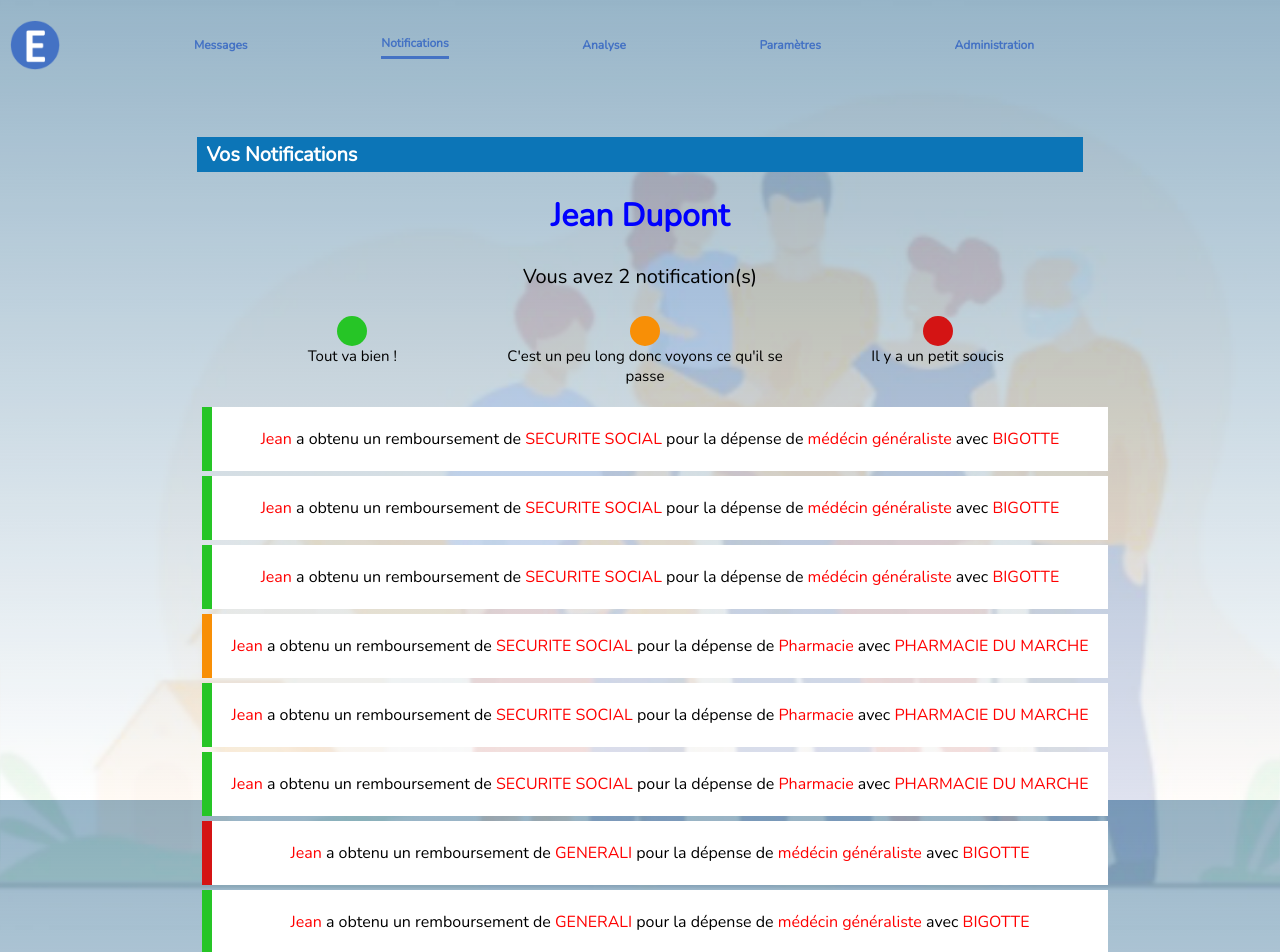
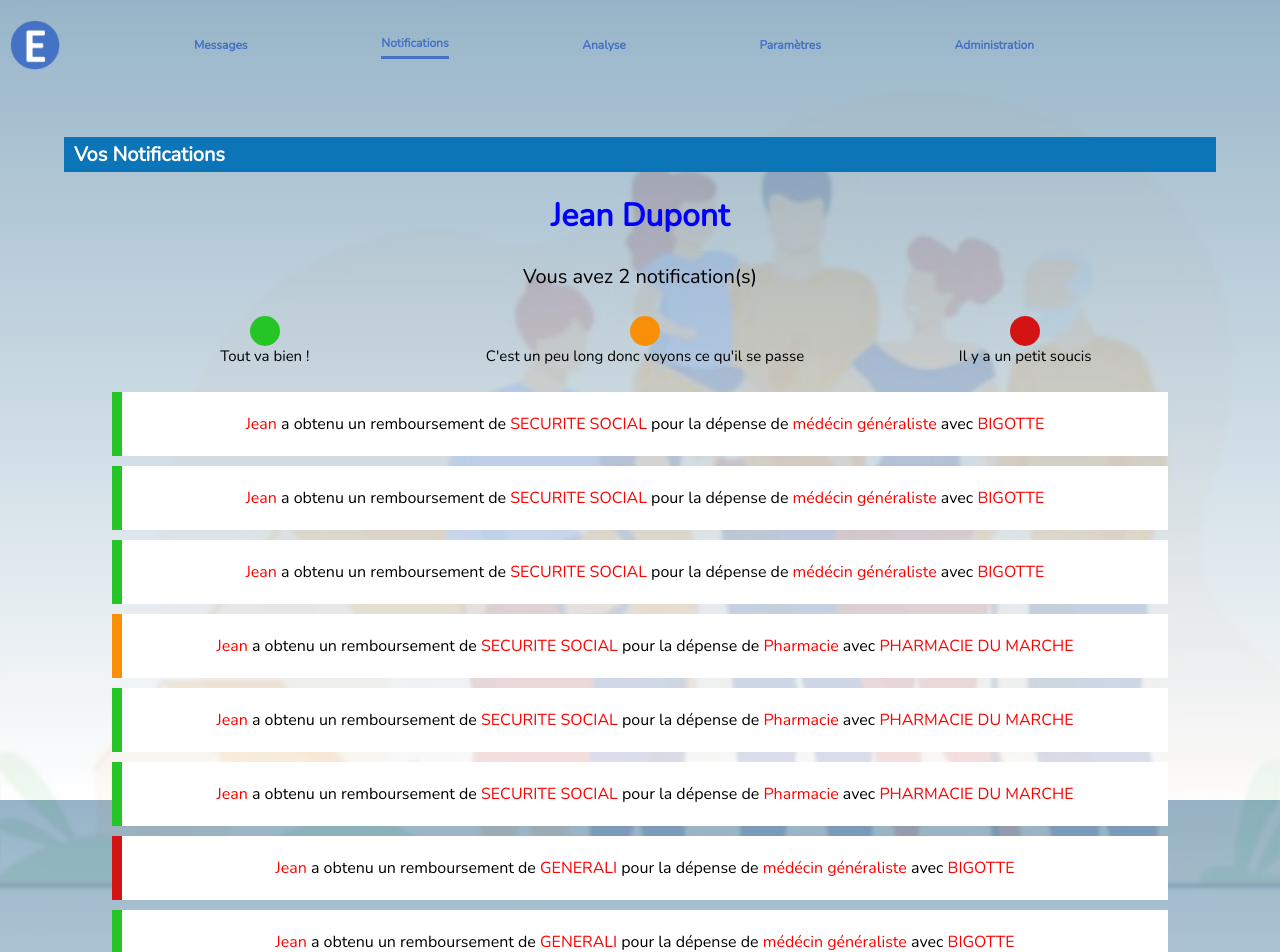
Before and after one commit to WildCodeSchool/remoteFR-R2dwild-P3-secuel-front, a React (Create React App) app: page /notification in a window 1280 px wide. Shown: the top 952 px of the page. Built offline with nearby package versions, Linux system fonts and the light colour scheme.

Commit message:
spelling in congratulation and css corrections

```diff
--- a/src/components/NotifCompo.css
+++ b/src/components/NotifCompo.css
@@ -2,26 +2,23 @@
   background-color:white;
   border-left: 10px solid rgb(38, 197, 38);
   height: auto;
-  justify-content: center;
   margin: 5px;
   padding: 5px;
-  width: 100%;
+  width: 90%;
 }
 .barRed {
   background-color:white;
   border-left: 10px solid rgb(212, 20, 20);
   height: auto;
-  justify-content: center;
   margin: 5px;
   padding: 5px;
-  width: 100%;
+  width: 90%;
 }
 .barYellow {
   background-color:white;
   border-left: 10px solid rgb(248, 143, 6);
   height: auto;
-  justify-content: center;
   margin: 5px;
   padding: 5px;
-  width: 100%;
+  width: 90%;
 }
--- a/src/screen/Congratulation.js
+++ b/src/screen/Congratulation.js
@@ -11,8 +11,8 @@ const Congratulation = visitor => {
       <p>
         {visitor.numMutu === '' ? (
           <span>
-            Le numéro de Sécurité Sociale {visitor.numSecu} est rattraché à
-            votre profil
+            Le numéro de Sécurité Sociale {visitor.numSecu} est rattaché à votre
+            profil
           </span>
         ) : (
           <span>
--- a/src/screen/Form.css
+++ b/src/screen/Form.css
@@ -6,7 +6,7 @@
   border-radius:5px;
   color:white;
   height:30px;
-  width:30%;
+  width:auto;
 }
 #connaissance{
   display:flex;
--- a/src/screen/Notification.css
+++ b/src/screen/Notification.css
@@ -15,6 +15,9 @@
   padding : 5px;
   width: 100%;
 }
+.notifBody{
+  width: 90%;
+}
 .notifList {
   background-color: white;
   border-left: 6px solid green;
@@ -29,6 +32,11 @@
   list-style-type: none;
   padding: 0px;
   width: 100%;
+}
+.notifMap{
+  align-items: center;
+  display: flex;
+  flex-direction: column;
 }
 .notifNumber {
   display: flex;
--- a/src/screen/Notification.js
+++ b/src/screen/Notification.js
@@ -16,7 +16,6 @@ const Notification = () => {
       : 'aucune'
 
   return (
-    <div>
     <div className='notifBody'>
       <h1 id='titreNotif'>Vos Notifications</h1>
       <h1>
@@ -25,12 +24,7 @@ const Notification = () => {
         </span>
       </h1>
 
-        <div className='notifNumber'>
-          Vous avez {'   '}
-          {statusNotif}
-          {'   '}
-          notification(s)
-        </div>
+      <div className='notifNumber'>Vous avez {statusNotif} notification(s)</div>
       {/* Légende des vignettes  */}
       <ul className='legendRaw'>
         <ul className='starNText'>
@@ -48,7 +42,7 @@ const Notification = () => {
           <li className='textLegend'>Il y a un petit soucis</li>
         </ul>
       </ul>
-        <div>
+      <div className='notifMap'>
         {eventArray
           .filter(data => data['prénom'] === 'Jean')
           .map(notif => (
@@ -66,7 +60,6 @@ const Notification = () => {
           ))}
       </div>
     </div>
-    </div>
   )
 }
 
```
Lines whose indentation alone changed are shown as unchanged.
